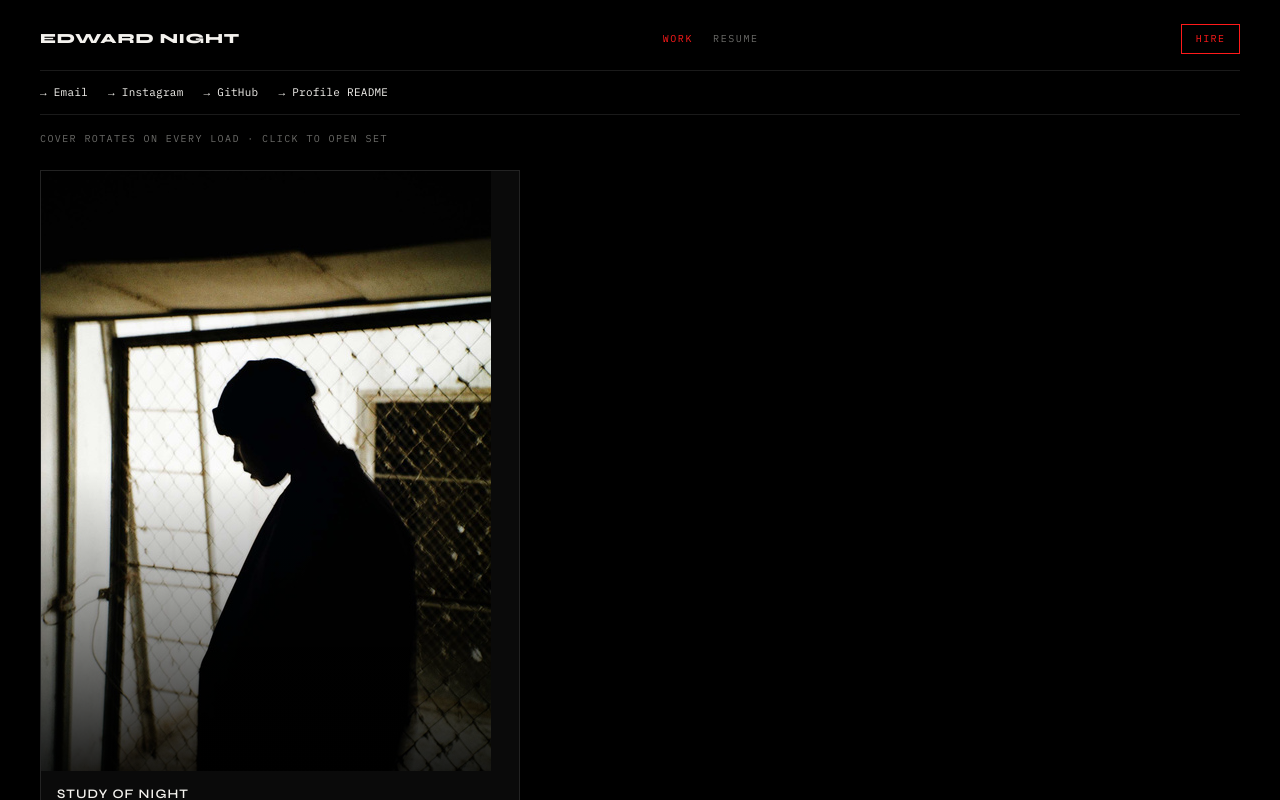
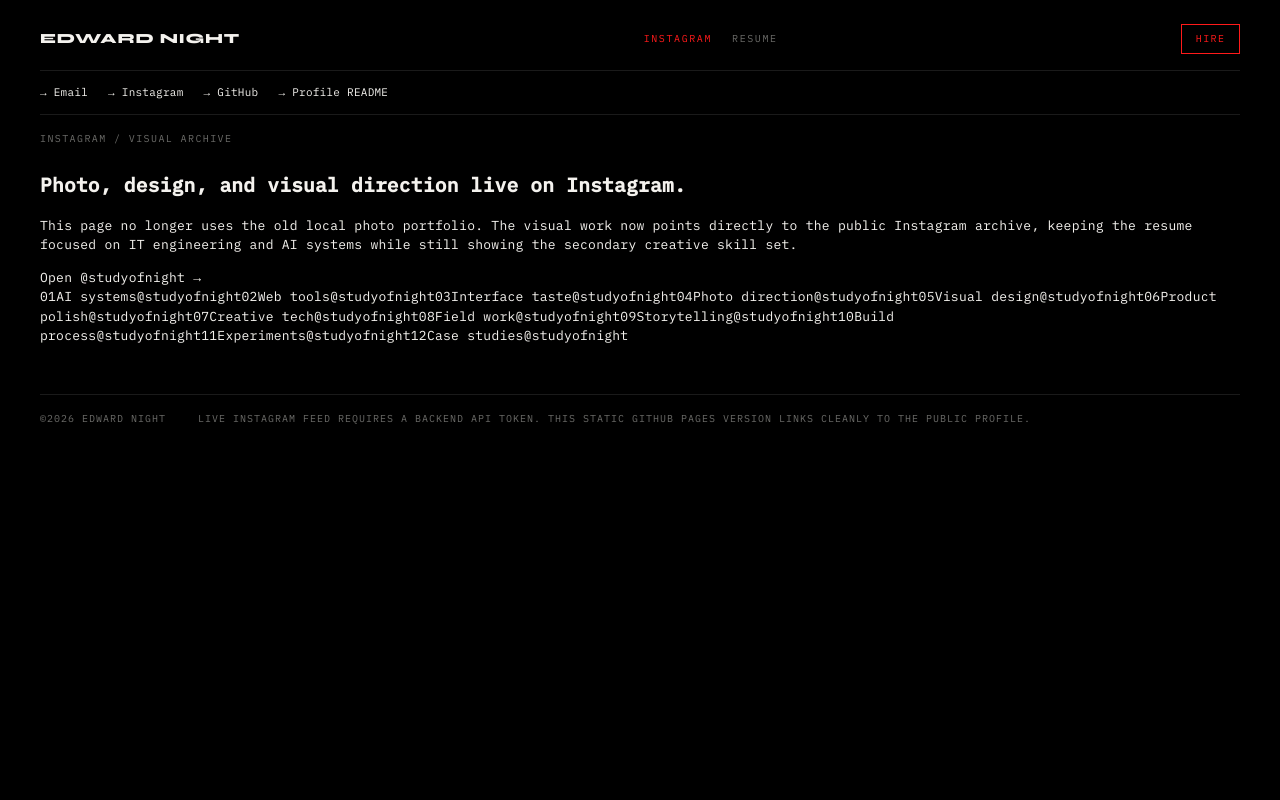
Before and after one commit to moonman89/edward-night-resume, a React (Vite) app: page / in a window 1280 px wide. Both pictures are taken after a click on the button "WORK". Shown: the top 800 px of the page. Built offline with nearby package versions, Linux system fonts and the light colour scheme.

Commit message:
Replace photo portfolio with Instagram grid page

```diff
--- a/src/components/PhotoPortfolio.tsx
+++ b/src/components/PhotoPortfolio.tsx
@@ -1,44 +1,24 @@
-import { useMemo, useState } from "react";
 import { profileLinks } from "../data/links";
-import {
-  photoSets,
-  pickRandomCover,
-  type PhotoSet,
-  type PortfolioImage,
-} from "../data/photoSets";
-import { PhotoLightbox } from "./PhotoLightbox";
 import "./PhotoPortfolio.css";
 
-type LightboxState = {
-  set: PhotoSet;
-  startIndex: number;
-};
+const INSTAGRAM_URL = "https://instagram.com/studyofnight";
 
-type CoverEntry = {
-  set: PhotoSet;
-  cover: PortfolioImage;
-};
+const instagramCards = [
+  "AI systems",
+  "Web tools",
+  "Interface taste",
+  "Photo direction",
+  "Visual design",
+  "Product polish",
+  "Creative tech",
+  "Field work",
+  "Storytelling",
+  "Build process",
+  "Experiments",
+  "Case studies",
+];
 
 export function PhotoPortfolio({ onOpenResume }: { onOpenResume: () => void }) {
-  const covers = useMemo<CoverEntry[]>(
-    () =>
-      photoSets.map((set) => ({
-        set,
-        cover: pickRandomCover(set),
-      })),
-    [],
-  );
-
-  const [lightbox, setLightbox] = useState<LightboxState | null>(null);
-
-  const openSet = (set: PhotoSet, cover: PortfolioImage) => {
-    const startIndex = Math.max(
-      0,
-      set.images.findIndex((img) => img.src === cover.src),
-    );
-    setLightbox({ set, startIndex });
-  };
-
   return (
     <div className="portfolio">
       <div className="portfolio-grain" aria-hidden />
@@ -47,7 +27,7 @@ export function PhotoPortfolio({ onOpenResume }: { onOpenResume: () => void }) {
         <h1 className="portfolio-title">Edward Night</h1>
         <nav className="portfolio-nav">
           <button type="button" className="is-active">
-            Work
+            Instagram
           </button>
           <button type="button" onClick={onOpenResume}>
             Resume
@@ -71,50 +51,40 @@ export function PhotoPortfolio({ onOpenResume }: { onOpenResume: () => void }) {
         ))}
       </div>
 
-      <p className="portfolio-hint">
-        Cover rotates on every load · Click to open set
-      </p>
+      <section className="instagram-hero">
+        <p className="portfolio-hint">Instagram / Visual archive</p>
+        <h2>Photo, design, and visual direction live on Instagram.</h2>
+        <p>
+          This page no longer uses the old local photo portfolio. The visual work now points directly to the public Instagram archive, keeping the resume focused on IT engineering and AI systems while still showing the secondary creative skill set.
+        </p>
+        <a href={INSTAGRAM_URL} target="_blank" rel="noopener noreferrer" className="instagram-cta">
+          Open @studyofnight →
+        </a>
+      </section>
 
-      <main className="portfolio-grid">
-        {covers.map(({ set, cover }) => (
-          <button
-            key={set.id}
-            type="button"
-            className="portfolio-card"
-            onClick={() => openSet(set, cover)}
+      <main className="instagram-grid" aria-label="Instagram preview grid">
+        {instagramCards.map((label, index) => (
+          <a
+            key={label}
+            href={INSTAGRAM_URL}
+            target="_blank"
+            rel="noopener noreferrer"
+            className="instagram-card"
+            style={{ animationDelay: `${index * 45}ms` }}
           >
-            <span className="portfolio-card-media">
-              <img src={cover.src} alt={cover.alt} loading="eager" />
-              <span className="portfolio-card-scrim" />
-              <span className="portfolio-card-cta">View set →</span>
-            </span>
-            <span className="portfolio-card-meta">
-              <span className="portfolio-card-title">{set.title}</span>
-              <span className="portfolio-card-count">
-                {set.images.length} images
-                {set.year ? ` · ${set.year}` : ""}
-              </span>
-            </span>
-          </button>
+            <span className="instagram-card-number">{String(index + 1).padStart(2, "0")}</span>
+            <span className="instagram-card-label">{label}</span>
+            <span className="instagram-card-handle">@studyofnight</span>
+          </a>
         ))}
       </main>
 
       <footer className="portfolio-footer">
         <span>©{new Date().getFullYear()} Edward Night</span>
         <span className="portfolio-footer-note">
-          Send the next photo set — we&apos;ll add a folder + entry in{" "}
-          <code>photoSets.ts</code>
+          Live Instagram feed requires a backend API token. This static GitHub Pages version links cleanly to the public profile.
         </span>
       </footer>
-
-      {lightbox && (
-        <PhotoLightbox
-          images={lightbox.set.images}
-          startIndex={lightbox.startIndex}
-          setTitle={lightbox.set.title}
-          onClose={() => setLightbox(null)}
-        />
-      )}
     </div>
   );
 }
```
